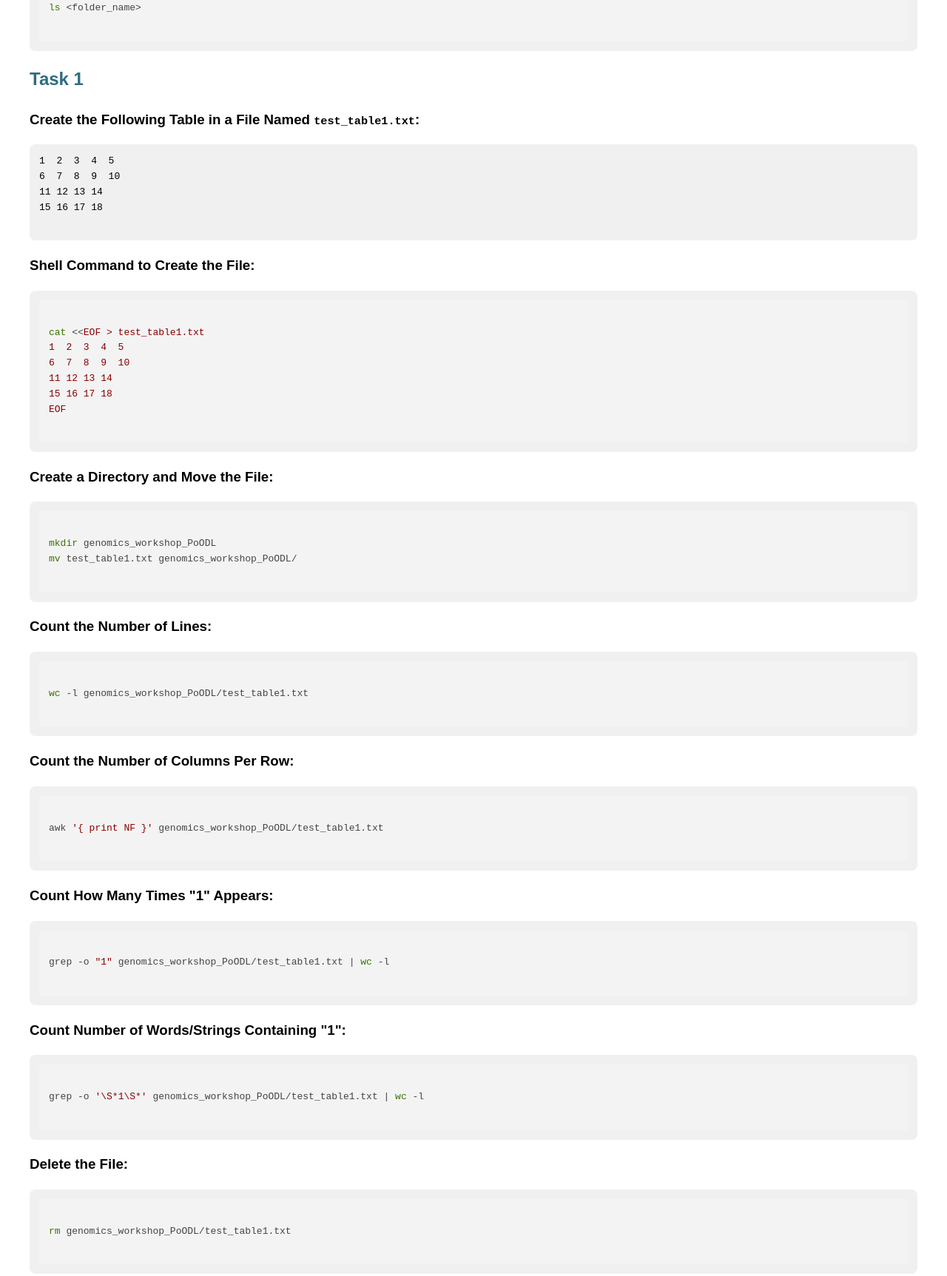
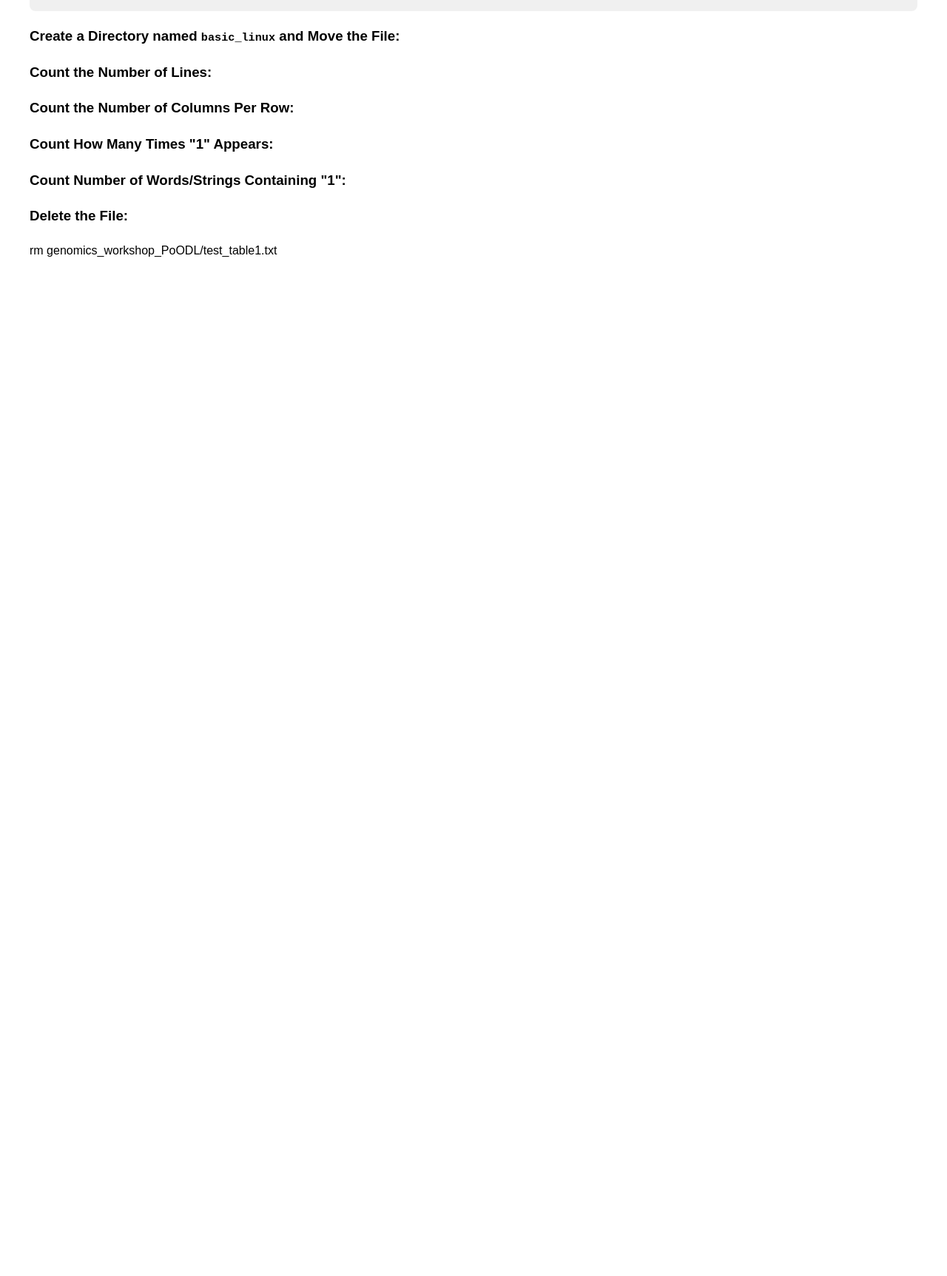
Before and after one commit to PoODL-CES/PoODL_NGS_workshop.io, a plain HTML site: page linux_basics.html in a window 1280 px wide. Shown: the part 451-2176 px from the top of the page at 74% size. After the commit the page ends 842 px from the top, so only its background shows below. Drawn offline with nearby package versions, Linux system fonts and the light colour scheme.

Commit message:
Update linux_basics.html

```diff
--- a/linux_basics.html
+++ b/linux_basics.html
@@ -24,20 +24,16 @@
   </style>
 </head>
 <body>
+ </style>
+</head>
+<body>
 
   <h1>🐧 Linux Basics</h1>
 
   <h2>To View a File in Linux:</h2>
-  <pre><code class="language-bash">
-cat test_table1.txt
-# or
-less test_table1.txt  # Opens in a scrollable view. Press 'q' to exit.
-  </code></pre>
+
 
   <h2>To List Contents in a Directory:</h2>
-  <pre><code class="language-bash">
-ls &lt;folder_name&gt;
-  </code></pre>
 
   <h2>Task 1</h2>
 
@@ -45,48 +41,32 @@ ls &lt;folder_name&gt;
   <pre>
 1  2  3  4  5
 6  7  8  9  10
-11 12 13 14
-15 16 17 18
+11  12  13  14
+15  16  17  18
   </pre>
 
-  <h3>Shell Command to Create the File:</h3>
-  <pre><code class="language-bash">
-cat &lt;&lt;EOF &gt; test_table1.txt
-1  2  3  4  5
-6  7  8  9  10
-11 12 13 14
-15 16 17 18
-EOF
   </code></pre>
 
-  <h3>Create a Directory and Move the File:</h3>
-  <pre><code class="language-bash">
-mkdir genomics_workshop_PoODL
-mv test_table1.txt genomics_workshop_PoODL/
-  </code></pre>
+  <h3>Create a Directory named <code>basic_linux</code> and Move the File:</h3>
+
 
   <h3>Count the Number of Lines:</h3>
-  <pre><code class="language-bash">
-wc -l genomics_workshop_PoODL/test_table1.txt
-  </code></pre>
+
 
   <h3>Count the Number of Columns Per Row:</h3>
-  <pre><code class="language-bash">
-awk '{ print NF }' genomics_workshop_PoODL/test_table1.txt
-  </code></pre>
+
 
   <h3>Count How Many Times "1" Appears:</h3>
-  <pre><code class="language-bash">
-grep -o "1" genomics_workshop_PoODL/test_table1.txt | wc -l
-  </code></pre>
+
 
   <h3>Count Number of Words/Strings Containing "1":</h3>
-  <pre><code class="language-bash">
-grep -o '\S*1\S*' genomics_workshop_PoODL/test_table1.txt | wc -l
-  </code></pre>
+
 
   <h3>Delete the File:</h3>
-  <pre><code class="language-bash">
+
+
+</body>
+</html>
 rm genomics_workshop_PoODL/test_table1.txt
   </code></pre>
 
```
